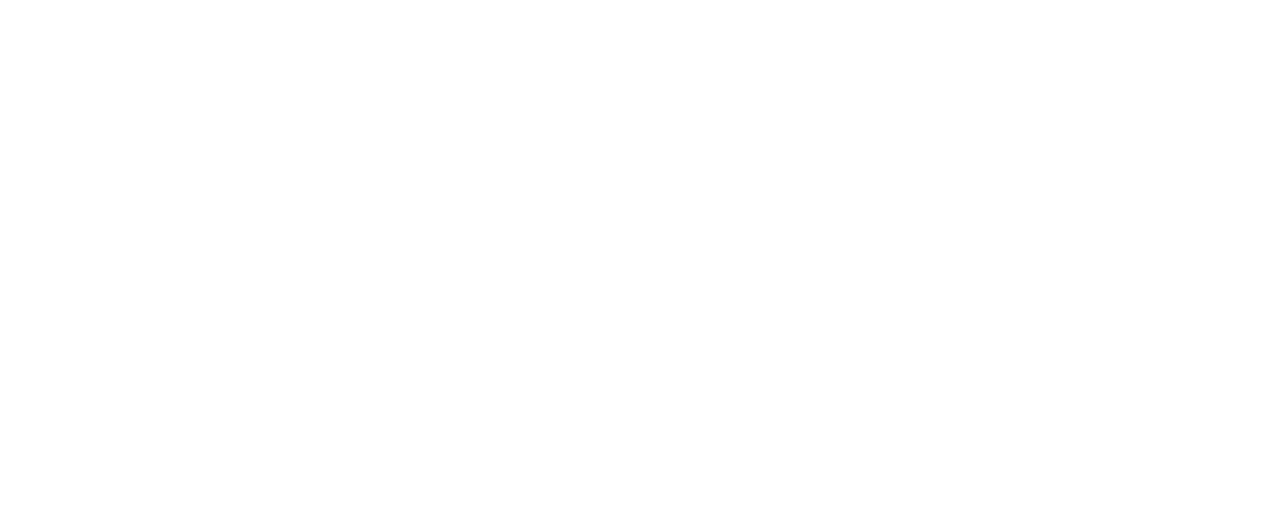
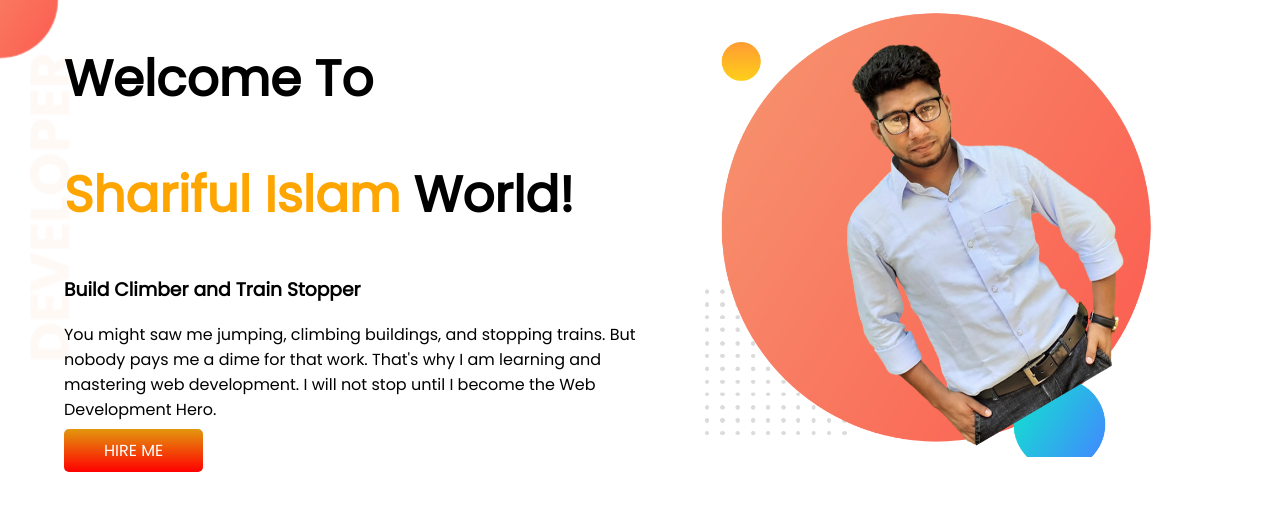
Before and after one commit to sharifulislam565619/developer-porfolio, a plain HTML site: page index.html in a window 1280 px wide. Drawn offline with Linux system fonts and the light colour scheme.

Commit message:
top banner added

```diff
--- a/index.html
+++ b/index.html
@@ -1,12 +1,39 @@
 <!DOCTYPE html>
 <html lang="en">
-<head>
-    <meta charset="UTF-8">
-    <meta http-equiv="X-UA-Compatible" content="IE=edge">
-    <meta name="viewport" content="width=device-width, initial-scale=1.0">
+  <head>
+    <meta charset="UTF-8" />
+    <meta http-equiv="X-UA-Compatible" content="IE=edge" />
+    <meta name="viewport" content="width=device-width, initial-scale=1.0" />
     <title>Sharif's portfolio</title>
-</head>
-<body>
-
-</body>
+    <link rel="preconnect" href="https://fonts.googleapis.com" />
+    <link rel="preconnect" href="https://fonts.gstatic.com" crossorigin />
+    <link
+      href="https://fonts.googleapis.com/css2?family=Poppins&display=swap"
+      rel="stylesheet"
+    />
+    <link rel="stylesheet" href="style.css" />
+  </head>
+  <body>
+    <section class="top-banner">
+      <div class="half_witdh">
+        <h1>Welcome To</h1>
+        <h1><span style="color: orange">Shariful Islam</span> World!</h1>
+        <h3>Build Climber and Train Stopper</h3>
+        <p>
+          You might saw me jumping, climbing buildings, and stopping trains. But
+          nobody pays me a dime for that work. That's why I am learning and
+          mastering web development. I will not stop until I become the Web
+          Development Hero.
+        </p>
+        <a class="link_button"
+          target="_blank"
+          href="https://www.linkedin.com/in/shariful-islam-350b5a208/"
+          >HIRE ME</a
+        >
+      </div>
+      <div class="half_witdh">
+        <img src="images/sharif-1.png" alt="" />
+      </div>
+    </section>
+  </body>
 </html>
--- a/style.css
+++ b/style.css
@@ -0,0 +1,33 @@
+body{
+    font-family: 'Poppins', sans-serif;
+    margin: 0%;
+    padding: 0;
+}
+h1{
+    font-size: 50px;
+}
+section{
+    display: flex;
+}
+.half_witdh{
+    width: 50%;
+    padding-left: 5%;
+}
+.half_witdh img{
+    width: 80%;
+}
+.link_button{
+    text-decoration: none;
+    background-image: linear-gradient(#e2980e,red);
+    color:white;
+    padding: 10px 40px;
+    border-radius: 5px;
+    -webkit-border-radius: 5px;
+    -moz-border-radius: 5px;
+    -ms-border-radius: 5px;
+    -o-border-radius: 5px;
+}
+.top-banner{
+    background-image: url(images/top-banner.png);
+    background-repeat: no-repeat;
+}
```
Also changed, not shown: images/dream-bg.png (added), images/exp-bg.png (added), images/my-bg.png (added), images/my-bg2.png (added), images/sharif-1.png (added), images/sharif-2png.png (added), images/top-banner.png (added).
